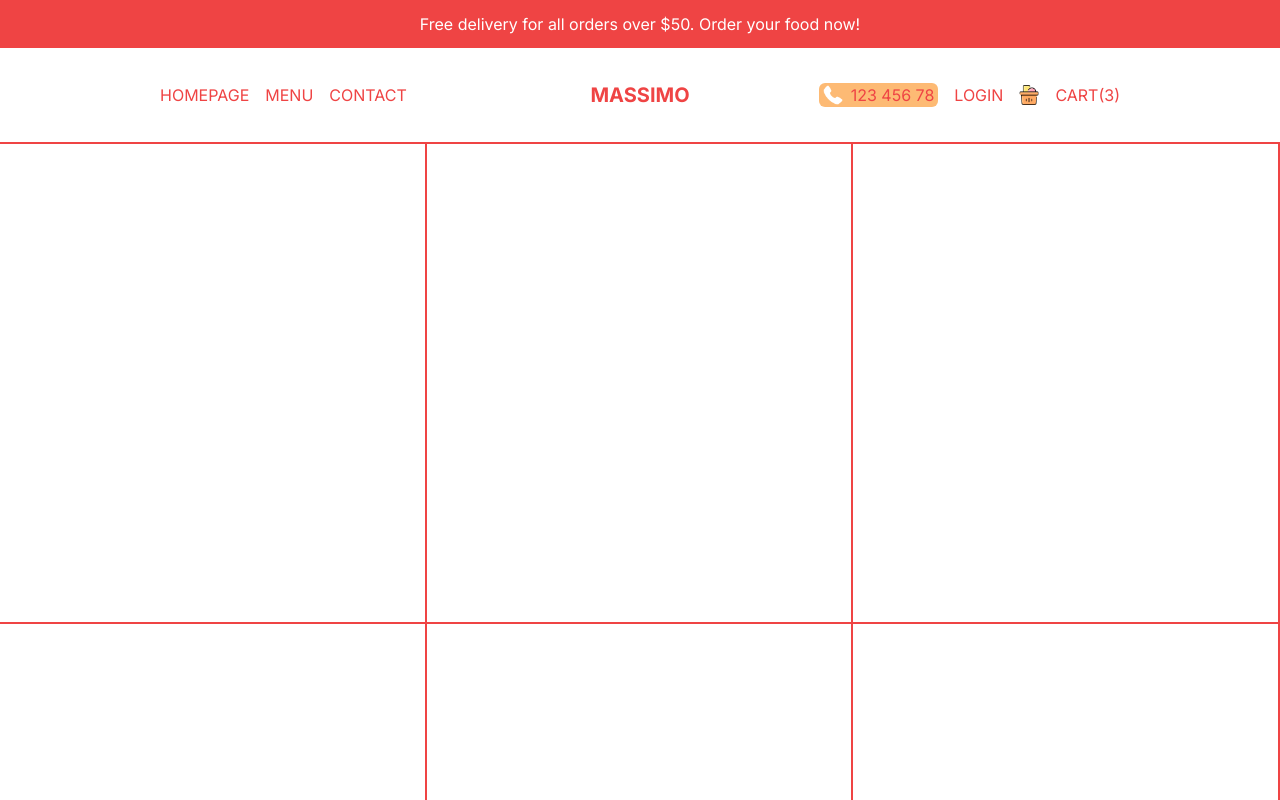
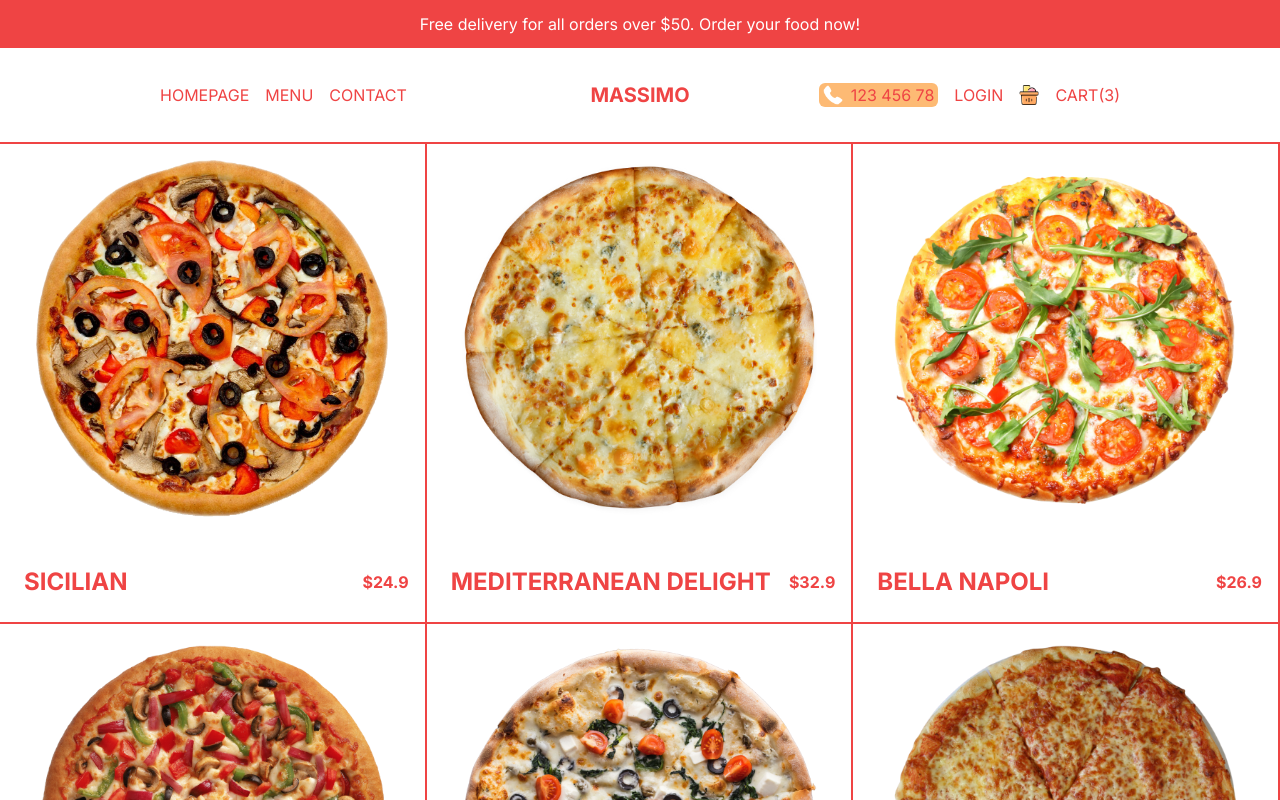
Before and after one commit to walass1980/FoodOrdering-fronend, a Next.js app: page /menu/burgers in a window 1280 px wide. Shown: the top 800 px of the page. Built offline with nearby package versions, Linux system fonts and the light colour scheme.

Commit message:
update productpage

```diff
--- a/src/app/menu/[category]/page.tsx
+++ b/src/app/menu/[category]/page.tsx
@@ -7,16 +7,18 @@
   return (
     <div className='flex flex-wrap text-red-500'>
       {pizzas.map(item=>(
-        <Link className='w-full h-[60vh] border-r-2 border-b-2 border-red-500 sm:w-1/2 lg:w-1/3' href={`/product/${item.id}`} key={item.id}>
+        <Link className='flex flex-col justify-between group w-full h-[60vh] p-4 border-r-2 border-b-2 border-red-500 sm:w-1/2 lg:w-1/3' href={`/product/${item.id}`} key={item.id}>
          {/*IMAGE CONTAINER*/}
          {item.img && (
-         <div className='relative'>
-         <Image src={item.img} alt='' fill/>
+         <div className='relative h-[80%]'>
+         <Image src={item.img} alt='' fill className='object-contain'/>
          </div>
         )}
          {/*TEXT CONTAINER*/}
-         <div className=''>
-
+         <div className='flex items-center justify-between font-bold'>
+        <h1 className='text-2xl uppercase p-2'>{item.title}</h1>
+        <h2>${item.price}</h2>
+        <button className='bg-red-500 hidden group-hover:block uppercase text-white p-2 rounded-md'>Add to Cart</button>
          </div>
         </Link>
       ))}
```
